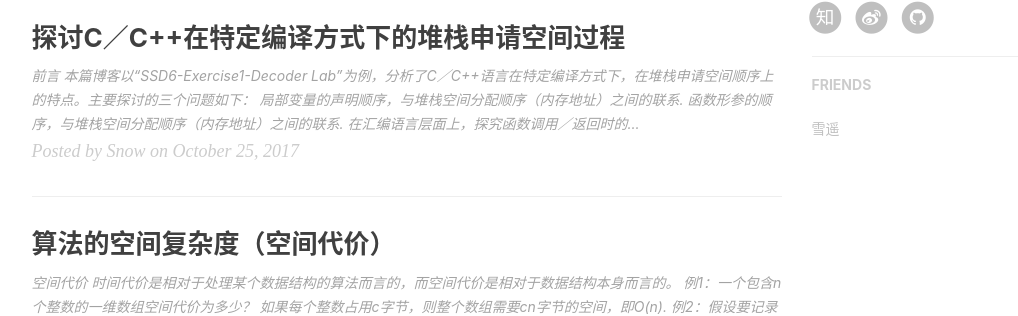
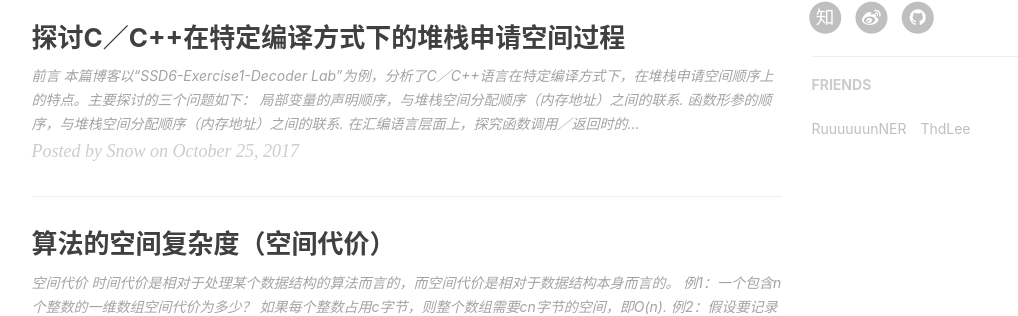
Before and after one commit to RMSnow/RMSnow.github.io, a Jekyll site: the page built from index.html, in a window 1280 px wide and 900 px high, scrolled down 701 px. Shown: the part 140-456 px from the top of the window, without its empty margins (136-1154 px from the left). Built offline with Jekyll 4.4.1, drawn with Linux system fonts in a browser that asks for light colours; nearby versions of some CDN libraries; the list of posts is cut into pages by our own code; comment, search, counter and statistics services are not loaded.

Commit message:
update friends

```diff
--- a/_config.yml
+++ b/_config.yml
@@ -90,8 +90,13 @@ friends: [
     #     title: "Su",
     #     href: "http://su.gallery/"
     # },{
-        {title: "雪遥",
-        href: "http://blog.csdn.net/tommmrunner"}
+        {
+            title: "RuuuuuunNER",
+            href: "http://blog.csdn.net/tommmrunner"},
+        {
+            title: "ThdLee",
+            href: "thdlee.com"
+        }
     # },{
     #     title: "前端外刊评论",
     #     href: "http://qianduan.guru/"
```
